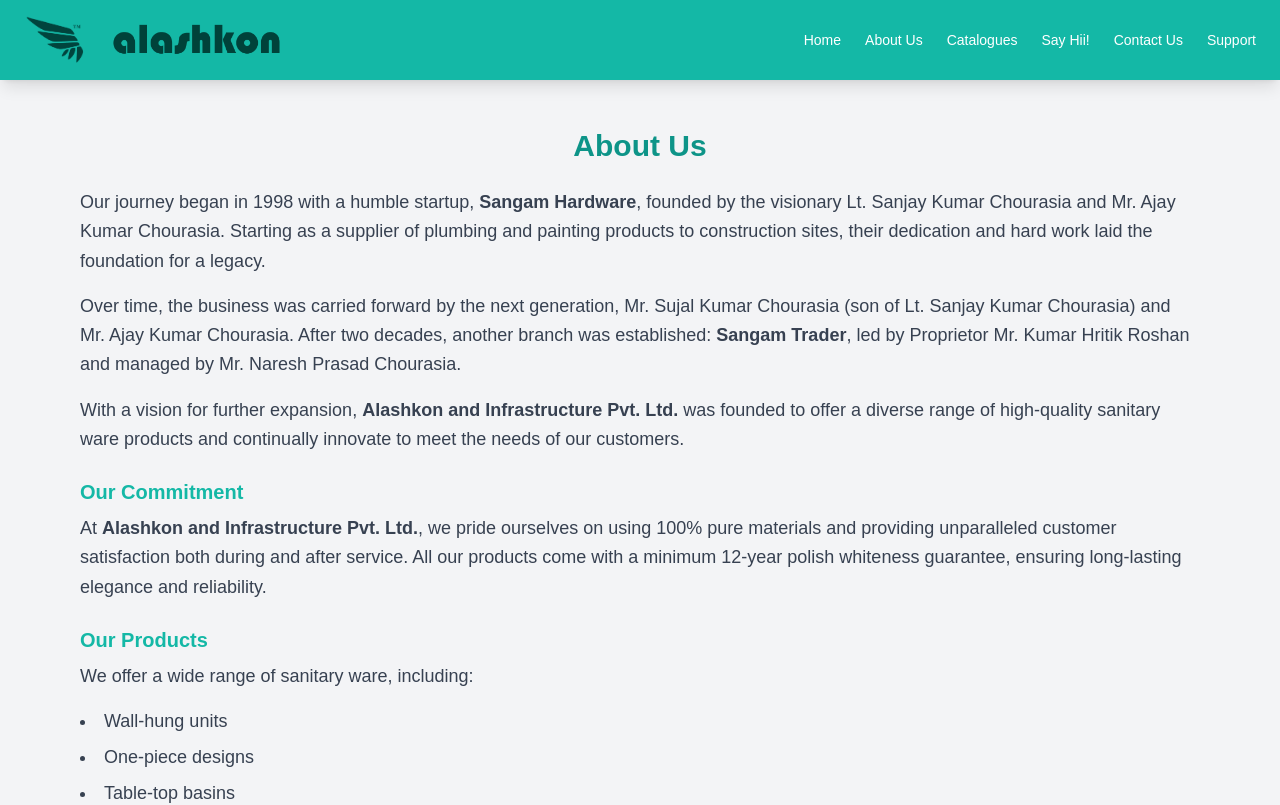
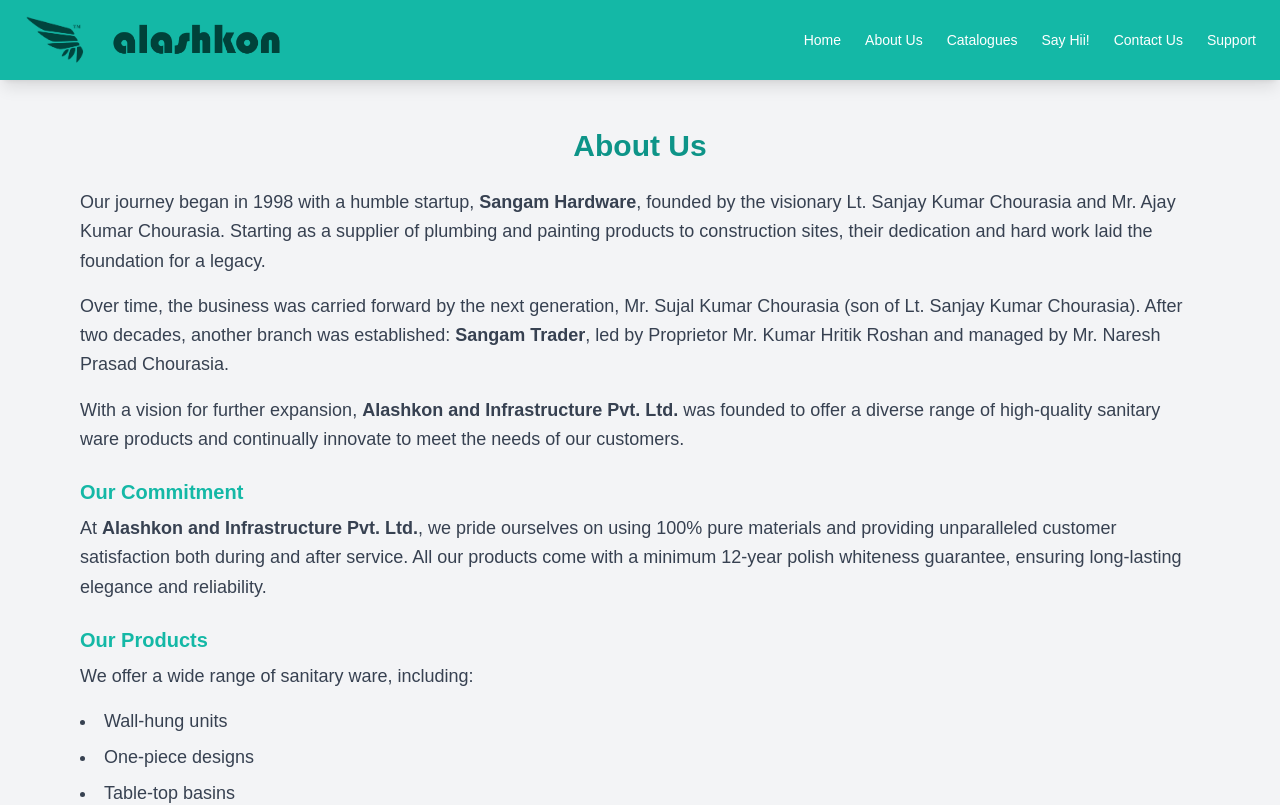
Before and after one commit to SurajKrSaw/Alashkon, a Next.js app: page /about in a window 1280 px wide. Shown: the top 805 px of the page. Built offline with nearby package versions, Linux system fonts and the light colour scheme.

Commit message:
Edited the About

```diff
--- a/app/about/page.tsx
+++ b/app/about/page.tsx
@@ -14,10 +14,10 @@
         </p>
         <p className="text-lg text-gray-700 leading-relaxed mt-4">
           Over time, the business was carried forward by the next generation,
-          Mr. Sujal Kumar Chourasia (son of Lt. Sanjay Kumar Chourasia) and Mr.
-          Ajay Kumar Chourasia. After two decades, another branch was
-          established: <strong>Sangam Trader</strong>, led by Proprietor Mr.
-          Kumar Hritik Roshan and managed by Mr. Naresh Prasad Chourasia.
+          Mr. Sujal Kumar Chourasia (son of Lt. Sanjay Kumar Chourasia). After
+          two decades, another branch was established:{" "}
+          <strong>Sangam Trader</strong>, led by Proprietor Mr. Kumar Hritik
+          Roshan and managed by Mr. Naresh Prasad Chourasia.
         </p>
         <p className="text-lg text-gray-700 leading-relaxed mt-4">
           With a vision for further expansion,{" "}
```
